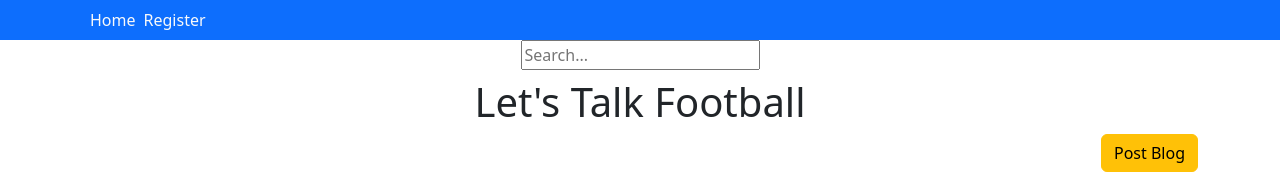
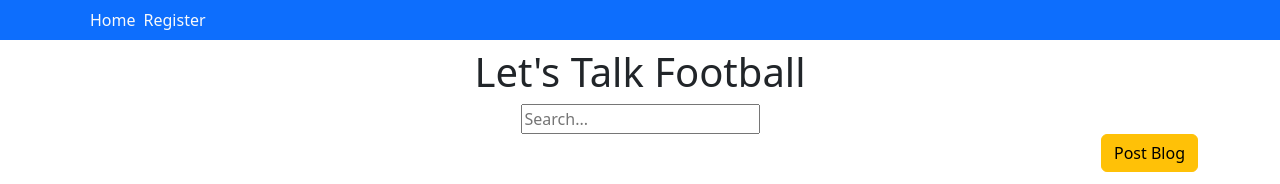
Before and after one commit to dineshpandeyy/mern_stack_project, a React (Create React App) app in the folder client/: page / in a window 1280 px wide. Shown: the top 184 px of the page. Built offline with nearby package versions, Linux system fonts and the light colour scheme; no server answers.

Commit message:
Moved Search Box

```diff
--- a/client/src/components/Header.js
+++ b/client/src/components/Header.js
@@ -6,6 +6,8 @@ import {NavLink} from "react-router-dom";
 // import Search from "./Search";
 
 const Header = () => {
+
+
   return (
       <>
         <Navbar bg="primary" variant="dark">
@@ -15,6 +17,7 @@ const Header = () => {
             <NavLink to="/register" className="text-decoration-none text-light">Register</NavLink>
           </Nav>
 
+
         </Container>
       </Navbar>
       </>
--- a/client/src/components/Home.js
+++ b/client/src/components/Home.js
@@ -63,20 +63,28 @@ const Home = () => {
             <Alert.Heading>User Delete</Alert.Heading>
             </Alert> : ""
         }
-        <div className="box">
+        {/* <div className="box">
             <input
             className="search"
             placeholder="Search..."
             value={query}
             onChange = {e => setQuery(e.target.value)}
             />
-        </div>
+        </div> */}
 
 
         <div className="container mt-2">
             <h1 className="text-center mt-2">
                 Let's Talk Football
             </h1>
+            <div className="box">
+                <input
+                className="search"
+                placeholder="Search..."
+                value={query}
+                onChange = {e => setQuery(e.target.value)}
+                />
+            </div>
             <div className="text-end">
                 <Button variant="warning"><NavLink to="/register" className="text-decoration-none text-black">Post Blog</NavLink></Button>{' '}
             </div>
```
Also changed, not shown: 1 other file (tests, documents, lock files or other folders).
